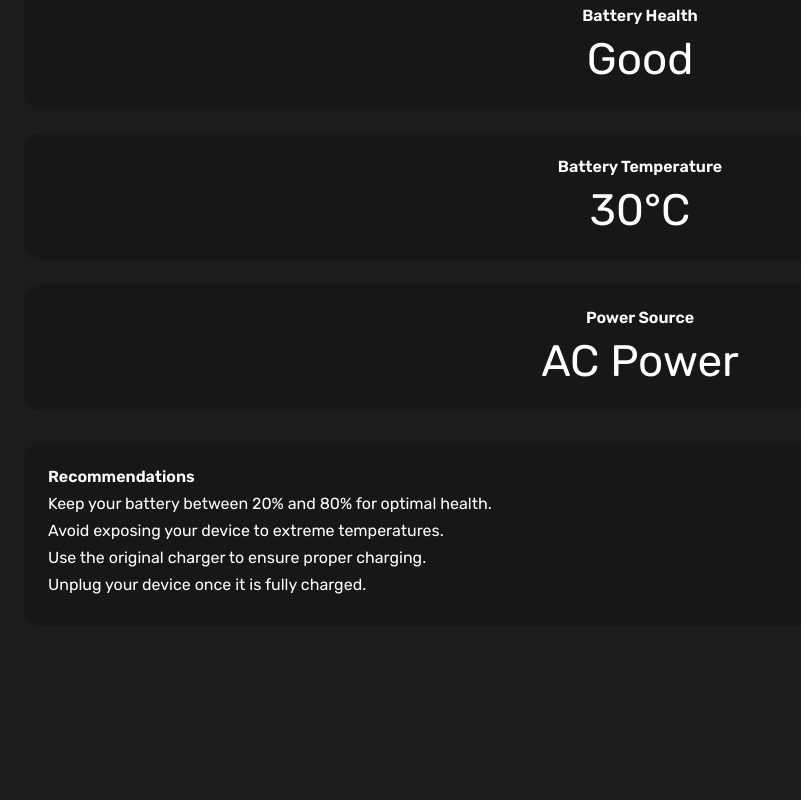
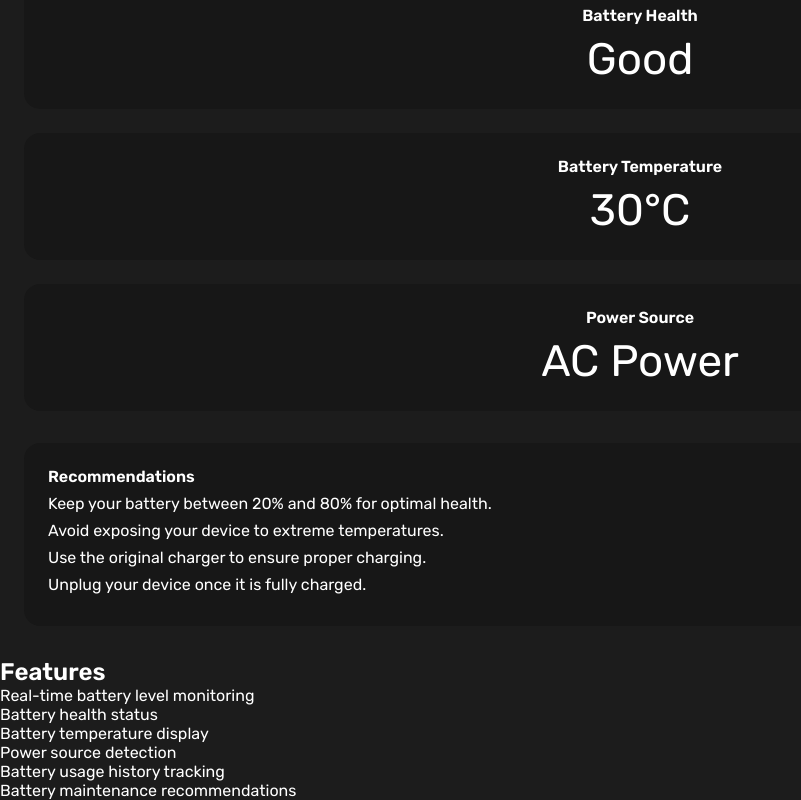
Before and after one commit to festus-sulumeti/Battery_health_checker, a plain HTML site: page index.html in a window 1280 px wide. Shown: the part 910-1710 px from the top of the page, without its empty margins (0-801 px from the left). Before the commit the page ends 1568 px from the top, so only its background shows below. Drawn offline with nearby package versions, Linux system fonts and the light colour scheme.

Commit message:
Feat:Add a new section for features.

```diff
--- a/index.html
+++ b/index.html
@@ -12,12 +12,12 @@
 
     <!-- Stylesheet start -->
     <link rel="stylesheet" href="./css/style.css">
+    <link rel="stylesheet" href="./css/animations.css">
     <!-- Stylesheet end -->
 </head>
 <body>
     <!-- Logo and title section -->
     <header class="header">
-
         <h1 class="title">Battery Health Checker</h1>
     </header>
 
@@ -71,6 +71,21 @@
         </div>
     </section>
 
+    <!-- New section for features -->
+    <section class="features">
+        <div class="features__card">
+            <h2>Features</h2>
+            <ul class="features__list">
+                <li>Real-time battery level monitoring</li>
+                <li>Battery health status</li>
+                <li>Battery temperature display</li>
+                <li>Power source detection</li>
+                <li>Battery usage history tracking</li>
+                <li>Battery maintenance recommendations</li>
+            </ul>
+        </div>
+    </section>
+
     <!-- Footer section -->
     <footer class="footer">
         <p>&copy; 2024 Battery Health Checker. All rights reserved.</p>
```
